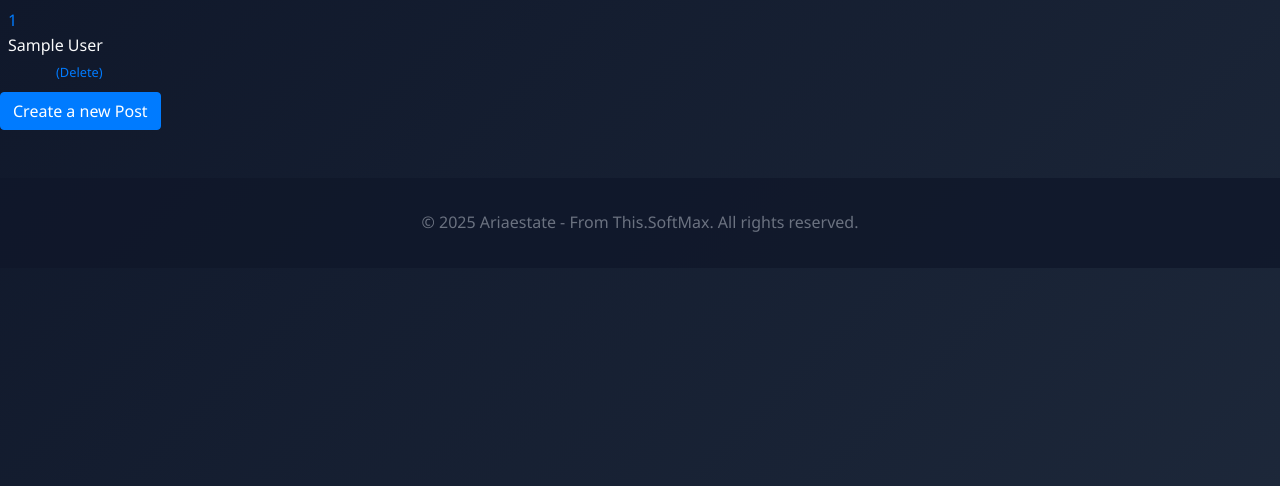
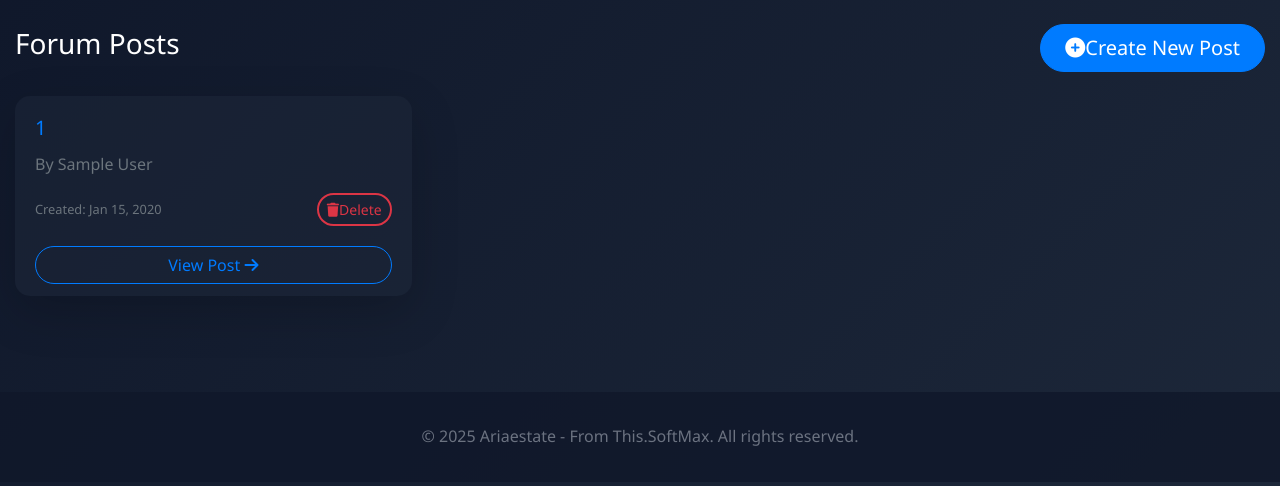
Before and after one commit to adarshmarvel22/ariaestate, a Django app: page /forum/forum/Post/ in a window 1280 px wide. Shown: the part 115-601 px from the top of the page. Run offline with Django 4.2, Linux system fonts and the light colour scheme; tables that the repository leaves empty hold one stand-in row (values such as "Sample post"); some libraries are stand-ins or nearby versions.

Commit message:
Project UI

```diff
--- a/forum/templates/forum/post_list.html
+++ b/forum/templates/forum/post_list.html
@@ -1,21 +1,111 @@
-
 {% extends "base.html" %}
 {% block content %}
+<div class="container-fluid py-4">
+    <div class="d-flex justify-content-between align-items-center mb-4">
+        <h1 class="h3 text-white">Forum Posts</h1>
+        <a class="btn btn-primary btn-lg rounded-pill px-4 py-2"
+           href="{% url 'forum_Post_create' %}">
+           <i class="fas fa-plus-circle me-2"></i>Create New Post
+        </a>
+    </div>
+
+    {% if object_list %}
+    <div class="row">
         {% for object in object_list %}
-  <div class="m-2">
-    <a href="{{object.get_absolute_url}}">{{object}}</a>
-    <div>{{object.author.profile.name}}</div>
-    <small class="ml-5">
-      <a href="{% url 'forum_Post_delete' object.pk %}">
-        (Delete)
+        <div class="col-md-6 col-lg-4 mb-4">
+            <div class="post-card card h-100 border-0 shadow-lg">
+                <div class="card-body">
+                    <h5 class="card-title text-primary">
+                        <a href="{{ object.get_absolute_url }}" class="text-decoration-none text-primary">
+                            {{ object }}
                         </a>
-    </small>
+                    </h5>
+
+                    <p class="card-text text-muted mb-3">
+                        By <span class="fw-bold">{{ object.author.profile.name }}</span>
+                    </p>
+
+                    <div class="d-flex justify-content-between align-items-center">
+                        <small class="text-muted">Created: {{ object.created|date:"M d, Y" }}</small>
+                        <a href="{% url 'forum_Post_delete' object.pk %}"
+                           class="btn btn-sm btn-outline-danger rounded-pill">
+                           <i class="fas fa-trash me-1"></i>Delete
+                        </a>
+                    </div>
+                </div>
+                <div class="card-footer bg-transparent border-0 pt-0">
+                    <a href="{{ object.get_absolute_url }}" class="btn btn-outline-primary rounded-pill w-100">
+                        View Post <i class="fas fa-arrow-right ms-2"></i>
+                    </a>
+                </div>
+            </div>
         </div>
         {% endfor %}
-<div>
-  <a class="btn btn-primary"
+    </div>
+    {% else %}
+    <div class="text-center py-5">
+        <div class="py-5 my-5">
+            <i class="fas fa-comments display-1 text-muted mb-4"></i>
+            <h3 class="text-white">No Posts Found</h3>
+            <p class="text-muted mb-4">Start a discussion by creating the first post.</p>
+            <a class="btn btn-primary btn-lg rounded-pill px-4 py-2"
                href="{% url 'forum_Post_create' %}">
-  Create a new Post
+               <i class="fas fa-plus-circle me-2"></i>Create New Post
             </a>
         </div>
+    </div>
+    {% endif %}
+</div>
+
+<style>
+.post-card {
+    background: rgba(30, 41, 59, 0.5);
+    border-radius: 15px;
+    transition: transform 0.3s, box-shadow 0.3s;
+    border: 1px solid rgba(255, 255, 255, 0.1);
+    overflow: hidden;
+}
+
+.post-card:before {
+    content: '';
+    position: absolute;
+    top: 0;
+    left: 0;
+    width: 100%;
+    height: 5px;
+    background: linear-gradient(45deg, var(--primary), var(--secondary));
+    transform: scaleX(0);
+    transform-origin: left;
+    transition: transform 0.3s ease;
+}
+
+.post-card:hover {
+    transform: translateY(-5px);
+    box-shadow: 0 15px 30px rgba(0, 0, 0, 0.3);
+}
+
+.post-card:hover:before {
+    transform: scaleX(1);
+}
+
+.btn-outline-danger {
+    border-width: 2px;
+    transition: all 0.3s;
+}
+
+.btn-outline-danger:hover {
+    transform: translateY(-2px);
+    box-shadow: 0 5px 15px rgba(239, 68, 68, 0.3);
+}
+</style>
+
+<script>
+document.addEventListener('DOMContentLoaded', function() {
+    const cards = document.querySelectorAll('.post-card');
+    cards.forEach((card, index) => {
+        card.style.animationDelay = `${index * 0.1}s`;
+        card.classList.add('animate-card');
+    });
+});
+</script>
 {% endblock %}
```
Lines whose indentation alone changed are shown as unchanged.
